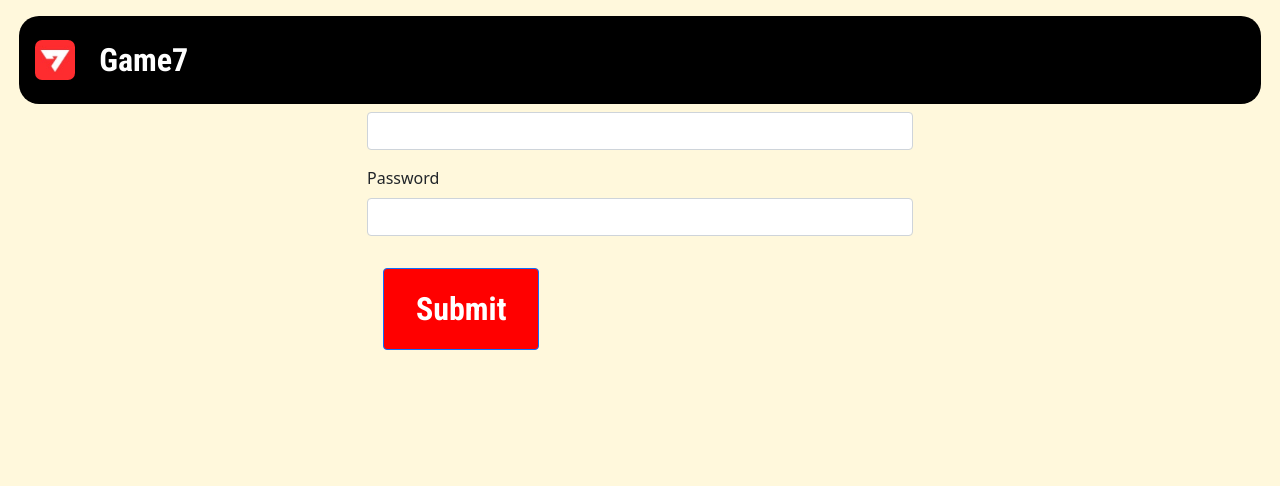
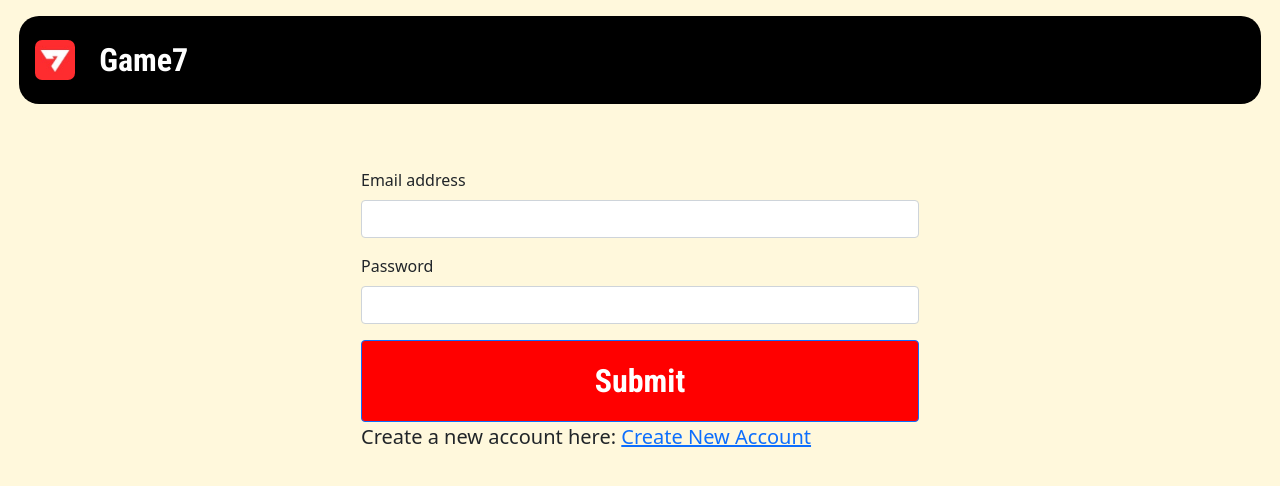
Before and after one commit to Brionesgmm/G7PlayGames, a React (Vite) app in the folder frontend/: page /login in a window 1280 px wide. Shown: the top 486 px of the page. Built offline with nearby package versions, Linux system fonts and the light colour scheme; no server answers.

Commit message:
added styling to the login and sign up plus made some slight additions of linking to each other

```diff
--- a/frontend/src/index.css
+++ b/frontend/src/index.css
@@ -72,7 +72,8 @@ body {
 
 /* Signup Section */
 
-.signupSection {
+.signupSection,
+.loginSection {
   margin-top: 6.5rem;
 }
 
@@ -339,6 +340,23 @@ body {
   font-weight: bold;
 }
 
+/* Login section */
+
+.loginSection {
+  display: flex;
+  justify-content: center;
+}
+
+.loginBtn,
+.signupBtn {
+  margin: 0;
+  width: 100%;
+}
+
+.createAccountLink {
+  font-size: 1.25rem;
+}
+
 /* Admin Leaderboard Media Query  */
 
 @media screen and (max-width: 525px) {
--- a/frontend/src/routes/Login.jsx
+++ b/frontend/src/routes/Login.jsx
@@ -1,4 +1,4 @@
-import { useNavigate, useOutletContext } from "react-router-dom";
+import { Link, useNavigate, useOutletContext } from "react-router-dom";
 
 function Login() {
   const { setUser, setMessages } = useOutletContext();
@@ -23,7 +23,7 @@ function Login() {
 
   return (
     <main className="container">
-      <div className="row justify-content-center">
+      <div className="loginSection">
         <section className="col-6 mt-5">
           <form action="/api/login" method="POST" onSubmit={handleSubmit}>
             <div className="mb-3">
@@ -49,10 +49,14 @@ function Login() {
                 name="password"
               />
             </div>
-            <button type="submit" className="btn btn-primary">
+            <button type="submit" className="btn btn-primary loginBtn">
               Submit
             </button>
           </form>
+          <p className="createAccountLink">
+            Create a new account here:{" "}
+            <Link to="/signup">Create New Account</Link>
+          </p>
         </section>
       </div>
     </main>
--- a/frontend/src/routes/Signup.jsx
+++ b/frontend/src/routes/Signup.jsx
@@ -1,4 +1,4 @@
-import { useNavigate, useOutletContext } from "react-router-dom";
+import { Link, useNavigate, useOutletContext } from "react-router-dom";
 
 function Signup() {
   const { setUser, setMessages } = useOutletContext();
@@ -31,7 +31,7 @@ function Signup() {
           <form action="/api/signup" method="POST" onSubmit={handleSubmit}>
             <div className="mb-3">
               <label htmlFor="userName" className="form-label">
-                User Name
+                Name
               </label>
               <input
                 type="text"
@@ -89,10 +89,14 @@ function Signup() {
                 placeholder="Enter signup code"
               />
             </div>
-            <button type="submit" className="btn btn-primary">
+            <button type="submit" className="btn btn-primary signupBtn">
               Submit
             </button>
           </form>
+          <p className="createAccountLink">
+            Already have an account?
+            <Link to="/login">Login Here</Link>
+          </p>
         </section>
       </div>
     </main>
```
